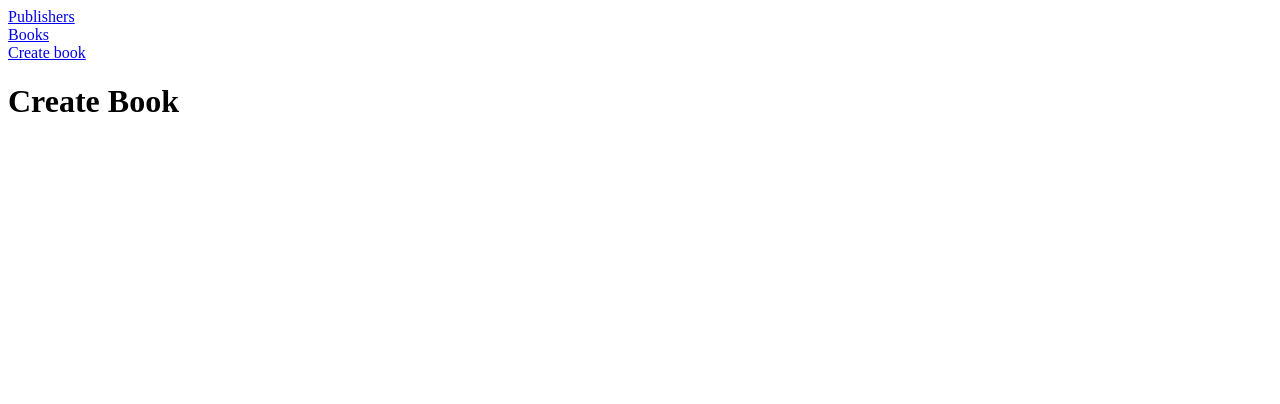
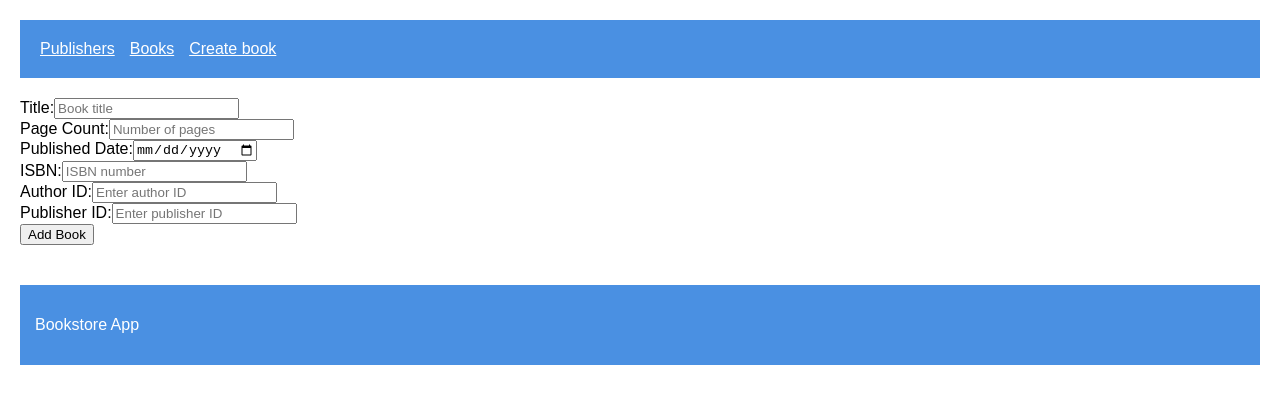
Before and after one commit to danilokuzman97/Prodavnica-knjiga, a React (Vite) app: page /create-book in a window 1280 px wide. Shown: the top 404 px of the page. Built offline with nearby package versions, Linux system fonts and the light colour scheme.

Commit message:
Prodavnica knjiga 3 commit dodavanje i izmena knjiga.

```diff
--- a/src/App.jsx
+++ b/src/App.jsx
@@ -1,19 +1,23 @@
 import React from "react";
-import {BrowserRouter, Routes, Route} from 'react-router-dom';
+import {BrowserRouter, Routes, Route, Navigate} from 'react-router-dom';
 import Header from './components/Header';
+import Footer from './components/Footer';
 import Publishers from './pages/Publishers';
 import Books from './pages/Books';
-import CreateBook from './pages/CreateBook';
+import BookForm from './pages/BookForm';
 
 function App() {
   return (
     <BrowserRouter>
       <Header/>
       <Routes>
+        <Route path="/" element={<Navigate to="/books" replace />} />
         <Route path="/publishers" element={<Publishers/>}/>
         <Route path="/books" element={<Books/>}/>
-        <Route path="/create-book" element={<CreateBook/>}/>
+        <Route path="/create-book" element={<BookForm />} />
+        <Route path="/edit-book/:id" element={<BookForm />} />
       </Routes>
+      <Footer/>
     </BrowserRouter>
   )
 }
--- /dev/null
+++ b/src/components/Footer.jsx
@@ -0,0 +1,12 @@
+import React from 'react';
+import { Link } from 'react-router-dom';
+
+function Footer() {
+  return (
+    <div className="footer">
+      <p>Bookstore App</p>
+    </div>
+  );
+}
+
+export default Footer;
--- a/src/index.jsx
+++ b/src/index.jsx
@@ -1,5 +1,6 @@
 import React from "react";
 import { createRoot } from 'react-dom/client';
 import App from "./App";
+import './styles.css';
 
 createRoot(document.getElementById('root')).render(<App/>)
--- /dev/null
+++ b/src/pages/BookForm.jsx
@@ -0,0 +1,127 @@
+import React, { useEffect } from "react";
+import { useForm } from "react-hook-form";
+import { useNavigate, useParams } from "react-router-dom";
+import { createBook, updateBook, getBookById } from "../services/bookService.js";
+
+const BookForm = () => {
+  const navigate = useNavigate();
+  const { id } = useParams();
+
+  const { register, handleSubmit, formState: { errors }, reset, setValue } = useForm();
+
+  useEffect(() => {
+    if (id) {
+      const fetchBook = async () => {
+        try {
+          const book = await getBookById(id);
+          setValue("title", book.title);
+          setValue("pageCount", book.pageCount);
+          setValue("publishedDate", book.publishedDate.split('T')[0]);
+          setValue("isbn", book.isbn);
+          setValue("authorId", book.authorId);
+          setValue("publisherId", book.publisherId);
+        }
+        catch (error) {
+          console.error("Fetch book ne radi:", error);
+          alert("Cant fetch a book.");
+        }
+      };
+      fetchBook();
+    }
+  }, [id, setValue]);
+
+  const onFormSubmit = async (data) => {
+    try {
+      const bookData = {
+        title: data.title,
+        pageCount: parseInt(data.pageCount),
+        publishedDate: new Date(data.publishedDate).toISOString(),
+        isbn: data.isbn,
+        authorId: parseInt(data.authorId),
+        publisherId: parseInt(data.publisherId),
+      };
+
+      console.log("Sending book data:", bookData);
+
+      if (id) {
+        await updateBook(id, { ...bookData, id: parseInt(id) });
+      } else {
+        await createBook(bookData);
+      }
+
+      reset();
+      navigate("/books");
+    }
+    catch (error) {
+      console.error("Save book failed:", error);
+      console.error("Error response:", error.response?.data);
+      console.error("Error status:", error.response?.status);
+      alert("Error saving a book");
+    }
+  };
+
+  return (
+    <form onSubmit={handleSubmit(onFormSubmit)}>
+      <div>
+        <label>Title:</label>
+        <input
+          {...register("title", { required: "Title is required" })}
+          placeholder="Book title"
+        />
+        {errors.title && <span>{errors.title.message}</span>}
+      </div>
+
+      <div>
+        <label>Page Count:</label>
+        <input
+          type="number"
+          {...register("pageCount", { required: "Page count is required" })}
+          placeholder="Number of pages"
+        />
+        {errors.pageCount && <span>{errors.pageCount.message}</span>}
+      </div>
+
+      <div>
+        <label>Published Date:</label>
+        <input
+          type="date"
+          {...register("publishedDate", { required: "Published date is required" })}
+        />
+        {errors.publishedDate && <span>{errors.publishedDate.message}</span>}
+      </div>
+
+      <div>
+        <label>ISBN:</label>
+        <input
+          {...register("isbn", { required: "ISBN is required" })}
+          placeholder="ISBN number"
+        />
+        {errors.isbn && <span>{errors.isbn.message}</span>}
+      </div>
+
+      <div>
+        <label>Author ID:</label>
+        <input
+          type="number"
+          {...register("authorId", { required: "Author ID is required" })}
+          placeholder="Enter author ID"
+        />
+        {errors.authorId && <span>{errors.authorId.message}</span>}
+      </div>
+
+      <div>
+        <label>Publisher ID:</label>
+        <input
+          type="number"
+          {...register("publisherId", { required: "Publisher ID is required" })}
+          placeholder="Enter publisher ID"
+        />
+        {errors.publisherId && <span>{errors.publisherId.message}</span>}
+      </div>
+
+      <button type="submit">{id ? "Update Book" : "Add Book"}</button>
+    </form>
+  );
+};
+
+export default BookForm;
--- a/src/pages/Books.jsx
+++ b/src/pages/Books.jsx
@@ -1,10 +1,12 @@
 import React from "react";
 import { useState, useEffect } from 'react';
 import { getAllBooks, deleteBook } from '../services/bookService.js';
+import { useNavigate } from "react-router-dom";
 
 function Books() {
   const [books, setBooks] = useState([]);
   const [errorMsg, setErrorMsg] = useState('');
+  const navigate = useNavigate();
 
   const fetchBooks = async () => {
     try{
@@ -37,6 +39,7 @@ function Books() {
 return (
     <div>
       <h1>Books</h1>
+      <button onClick={() => navigate('/create-book')}>Add Book</button>
       {errorMsg && <p>{errorMsg}</p>}
 
       <table border="1">
@@ -44,7 +47,11 @@ return (
           <tr>
             <th>ID</th>
             <th>Title</th>
+            <th>Page count</th>
+            <th>Published date</th>
+            <th>ISBN</th>
             <th>Author</th>
+            <th>Publisher</th>
             <th>Actions</th>
           </tr>
         </thead>
@@ -53,8 +60,13 @@ return (
             <tr key={book.id}>
               <td>{book.id}</td>
               <td>{book.title}</td>
-              <td>{book.author.fullName}</td>
+              <td>{book.pageCount}</td>
+              <td>{new Date(book.publishedDate).toLocaleDateString()}</td>
+              <td>{book.isbn}</td>
+              <td>{book.author?.fullName || 'N/A'}</td>
+              <td>{book.publisher?.name || 'N/A'}</td>
               <td>
+                <button onClick={() => navigate(`/edit-book/${book.id}`)}>Edit</button>
                 <button onClick={() => handleDelete(book.id)}>Delete</button>
               </td>
             </tr>
--- a/src/services/bookService.js
+++ b/src/services/bookService.js
@@ -11,3 +11,18 @@ export async function deleteBook(id) {
   const response = await AxiosConfig.delete(`${RESOURCE}/${id}`);
   return response.data;
 }
+
+export async function getBookById(id) {
+  const response = await AxiosConfig.get(`${RESOURCE}/${id}`);
+  return response.data;
+}
+
+export async function createBook(book) {
+  const response = await AxiosConfig.post(RESOURCE, book);
+  return response.data;
+}
+
+export async function updateBook(id, book) {
+  const response = await AxiosConfig.put(`${RESOURCE}/${id}`, book);
+  return response.data;
+}
--- /dev/null
+++ b/src/styles.css
@@ -0,0 +1,44 @@
+body {
+  margin: 20px;
+  font-family: Arial, sans-serif;
+}
+
+nav {
+  background-color: #4A90E2;
+  color: white;
+  padding: 20px;
+  margin-bottom: 20px;
+  display: flex;
+}
+
+nav a {
+  color: white;
+  margin-right: 15px;
+}
+
+h1 {
+  font-size: 24px;
+  margin-bottom: 20px;
+}
+
+table {
+  width: 100%;
+  border-collapse: collapse;
+}
+
+th, td {
+  padding: 10px;
+  text-align: left;
+  border: 1px solid #ddd;
+}
+
+th {
+  background-color: #E3F2FD;
+}
+
+.footer {
+  background-color: #4A90E2;
+  color: white;
+  padding: 15px;
+  margin-top: 40px;
+}
```
Also changed, not shown: src/services/authorService.js (added, +27 -0 lines).
